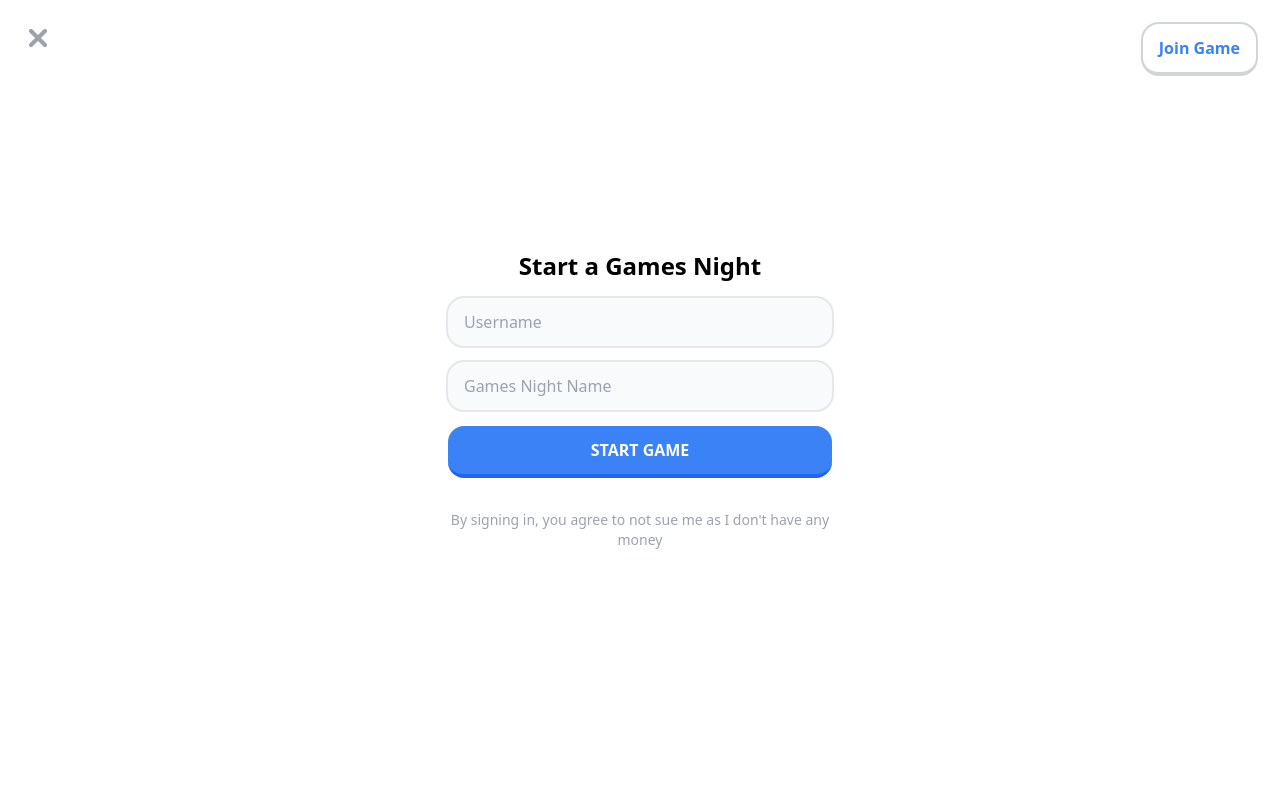
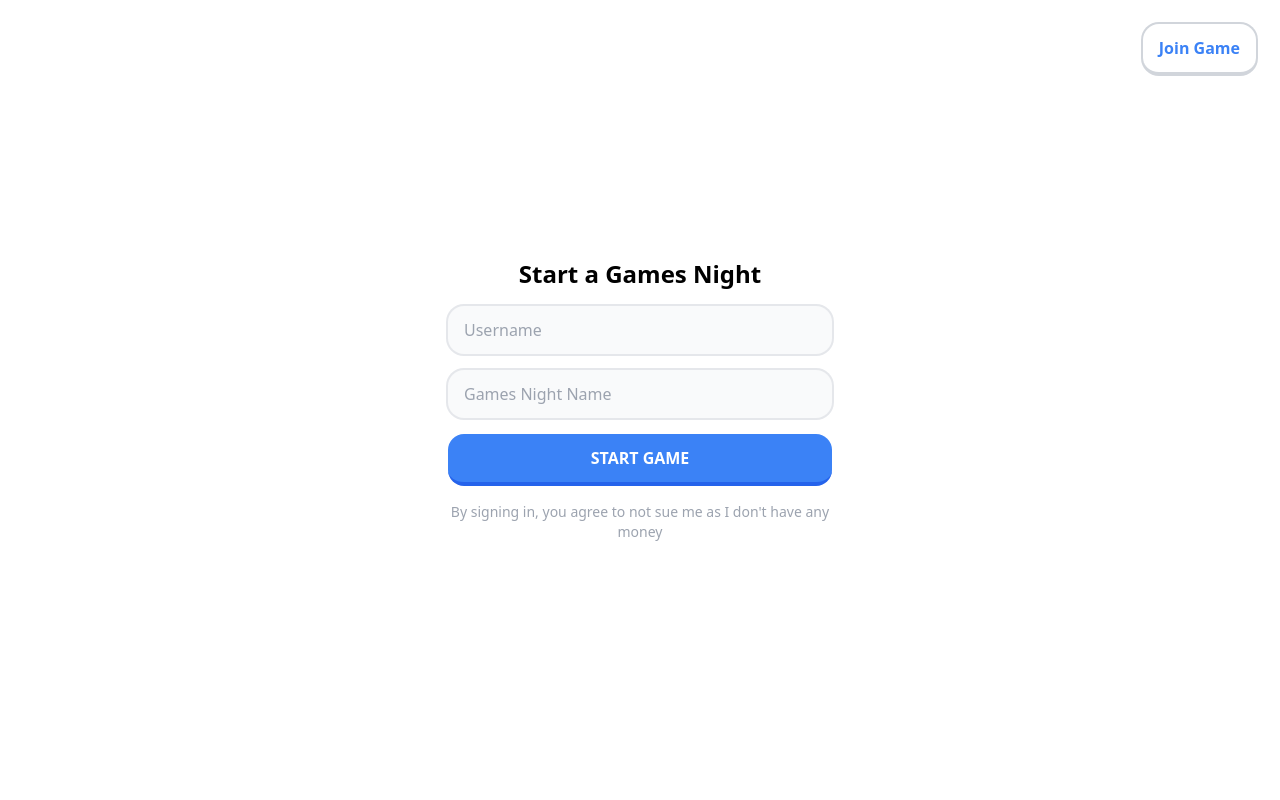
Before and after one commit to HawkshawJake/olypmic-wii-games.github.io, a Flask app: page / in a window 1280 px wide. Run offline with Flask 3, Linux system fonts and the light colour scheme; some libraries are stand-ins or nearby versions.

Commit message:
log in screen ui update

```diff
--- a/app/routes.py
+++ b/app/routes.py
@@ -1,7 +1,45 @@
-from flask import Blueprint, render_template
+from flask import Blueprint, render_template, request, redirect
+
+games = {}
 
 main = Blueprint("main", __name__)
 
 @main.route("/")
 def home():
     return render_template("index.html")
+
+@main.route("/game/<code>")
+def game(code):
+    game = games.get(code)
+
+    if not game:
+        return "Game not found"
+
+    # build leaderboard
+    scores = game.get("scores", {})
+
+    sorted_scores = sorted(scores.items(), key=lambda x: x[1], reverse=True)
+
+    return render_template(
+        "game.html",
+        game=game,
+        code=code,
+        scores=sorted_scores
+    )
+
+@main.route("/add_score/<code>", methods=["POST"])
+def add_score(code):
+    player = request.form.get("player")
+    points = int(request.form.get("points"))
+
+    game = games.get(code)
+
+    if "scores" not in game:
+        game["scores"] = {}
+
+    if player not in game["scores"]:
+        game["scores"][player] = 0
+
+    game["scores"][player] += points
+
+    return redirect(f"/game/{code}")
--- a/app/templates/index.html
+++ b/app/templates/index.html
@@ -3,66 +3,106 @@
 <head>
     <title>Wii Olympics</title>
     <script src="https://cdn.tailwindcss.com"></script>
+    <script defer src="https://cdn.jsdelivr.net/npm/alpinejs@3.x.x/dist/cdn.min.js"></script>
 </head>
-<script defer src="https://cdn.jsdelivr.net/npm/alpinejs@3.x.x/dist/cdn.min.js"></script>
 
-<main class="relative min-h-screen w-full bg-white">
-    <div class="p-6" x-data="app">
-        <!-- header -->
+<body class="bg-white">
+<main class="relative min-h-screen w-full">
+
+    <div class="p-6" x-data="{ isLoginPage: true }">
+
+        <!-- HEADER -->
         <header class="flex w-full justify-between">
-            <svg class="h-7 w-7 cursor-pointer text-gray-400 hover:text-gray-300" fill="currentColor" viewBox="0 0 20 20" xmlns="http://www.w3.org/2000/svg" stroke="currentColor">
-                <path stroke-width="1" fill-rule="evenodd" d="M4.293 4.293a1 1 0 011.414 0L10 8.586l4.293-4.293a1 1 0 111.414 1.414L11.414 10l4.293 4.293a1 1 0 01-1.414 1.414L10 11.414l-4.293 4.293a1 1 0 01-1.414-1.414L8.586 10 4.293 5.707a1 1 0 010-1.414z" clip-rule="evenodd"></path>
-            </svg>
+            <div></div>
 
-            <!-- buttons -->
+            <!-- toggle buttons -->
             <div>
-                <button type="button" @click="isLoginPage = false" x-show="isLoginPage" class="rounded-2xl border-b-2 border-b-gray-300 bg-white px-4 py-3 font-bold text-blue-500 ring-2 ring-gray-300 hover:bg-gray-200 active:translate-y-[0.125rem] active:border-b-gray-200">Join Game</button>
+                <button
+                    type="button"
+                    @click="isLoginPage = false"
+                    x-show="isLoginPage"
+                    class="rounded-2xl border-b-2 border-b-gray-300 bg-white px-4 py-3 font-bold text-blue-500 ring-2 ring-gray-300 hover:bg-gray-200">
+                    Join Game
+                </button>
 
-                <button type="button" @click="isLoginPage = true" x-show="!isLoginPage" class="rounded-2xl border-b-2 border-b-gray-300 bg-white px-4 py-3 font-bold text-blue-500 ring-2 ring-gray-300 hover:bg-gray-200 active:translate-y-[0.125rem] active:border-b-gray-200">Create Game</button>
+                <button
+                    type="button"
+                    @click="isLoginPage = true"
+                    x-show="!isLoginPage"
+                    class="rounded-2xl border-b-2 border-b-gray-300 bg-white px-4 py-3 font-bold text-blue-500 ring-2 ring-gray-300 hover:bg-gray-200">
+                    Create Game
+                </button>
             </div>
         </header>
 
-        <div class="absolute left-1/2 top-1/2 mx-auto max-w-sm -translate-x-1/2 -translate-y-1/2 transform space-y-4 text-center">
-            <!-- register content -->
-            <div x-show="isLoginPage" class="space-y-4">
-                <header class="mb-3 text-2xl font-bold">Start a Games Night</header>
+        <!-- CENTER CARD -->
+        <div class="absolute left-1/2 top-1/2 w-full max-w-sm -translate-x-1/2 -translate-y-1/2 transform space-y-4 text-center">
+
+            <!-- CREATE GAME -->
+            <form action="/create_game" method="POST" x-show="isLoginPage" class="space-y-4">
+
+                <h1 class="text-2xl font-bold">Start a Games Night</h1>
+
                 <div class="w-full rounded-2xl bg-gray-50 px-4 ring-2 ring-gray-200 focus-within:ring-blue-400">
-                    <input type="text" placeholder="Username" class="my-3 w-full border-none bg-transparent outline-none focus:outline-none" />
-                </div>
-                <div class="w-full rounded-2xl bg-gray-50 px-4 ring-2 ring-gray-200 focus-within:ring-blue-400">
-                    <input type="text" placeholder="Games Night Name" class="my-3 w-full border-none bg-transparent outline-none focus:outline-none" />
-                </div>
-                <button class="w-full rounded-2xl border-b-4 border-b-blue-600 bg-blue-500 py-3 font-bold text-white hover:bg-blue-400 active:translate-y-[0.125rem] active:border-b-blue-400">START GAME</button>
+                    <input
+                        name="username"
+                        required
+                        type="text"
+                        placeholder="Username"
+                        class="my-3 w-full border-none bg-transparent outline-none" />
                 </div>
 
-            <!-- login content -->
-            <div x-show="!isLoginPage" class="space-y-4">
-                <header class="mb-3 text-2xl font-bold">Join a Games Night</header>
                 <div class="w-full rounded-2xl bg-gray-50 px-4 ring-2 ring-gray-200 focus-within:ring-blue-400">
-                    <input type="text" placeholder="Username" class="my-3 w-full border-none bg-transparent outline-none focus:outline-none" />
+                    <input
+                        name="game_name"
+                        required
+                        type="text"
+                        placeholder="Games Night Name"
+                        class="my-3 w-full border-none bg-transparent outline-none" />
                 </div>
-                <div class="flex w-full items-center space-x-2 rounded-2xl bg-gray-50 px-4 ring-2 ring-gray-200 focus-within:ring-blue-400">
-                    <input type="text" placeholder="Game Code" class="my-3 w-full border-none bg-transparent outline-none" />
 
+                <button class="w-full rounded-2xl border-b-4 border-b-blue-600 bg-blue-500 py-3 font-bold text-white hover:bg-blue-400">
+                    START GAME
+                </button>
+
+            </form>
+
+            <!-- JOIN GAME -->
+            <form action="/join_game" method="POST" x-show="!isLoginPage" class="space-y-4">
+
+                <h1 class="text-2xl font-bold">Join a Games Night</h1>
+
+                <div class="w-full rounded-2xl bg-gray-50 px-4 ring-2 ring-gray-200 focus-within:ring-blue-400">
+                    <input
+                        name="username"
+                        required
+                        type="text"
+                        placeholder="Username"
+                        class="my-3 w-full border-none bg-transparent outline-none" />
                 </div>
-                <button class="w-full rounded-2xl border-b-4 border-b-blue-600 bg-blue-500 py-3 font-bold text-white hover:bg-blue-400 active:translate-y-[0.125rem] active:border-b-blue-400">JOIN GAME</button>
+
+                <div class="w-full rounded-2xl bg-gray-50 px-4 ring-2 ring-gray-200 focus-within:ring-blue-400">
+                    <input
+                        name="game_code"
+                        required
+                        type="text"
+                        placeholder="Game Code"
+                        class="my-3 w-full border-none bg-transparent outline-none" />
                 </div>
-            <footer>
 
+                <button class="w-full rounded-2xl border-b-4 border-b-blue-600 bg-blue-500 py-3 font-bold text-white hover:bg-blue-400">
+                    JOIN GAME
+                </button>
+
+            </form>
+
+            <!-- FOOTER -->
             <div class="mt-8 text-sm text-gray-400">
                 By signing in, you agree to not sue me as I don't have any money
             </div>
-            </footer>
+
         </div>
     </div>
 </main>
-
-<script>
-    document.addEventListener("alpine:init", () => {
-        Alpine.data("app", () => ({
-            isLoginPage: true,
-        }));
-    });
-</script>
 </body>
 </html>
```
Also changed, not shown: app/templates/game.html (added, +92 -0 lines). Lines whose indentation alone changed are shown as unchanged.
